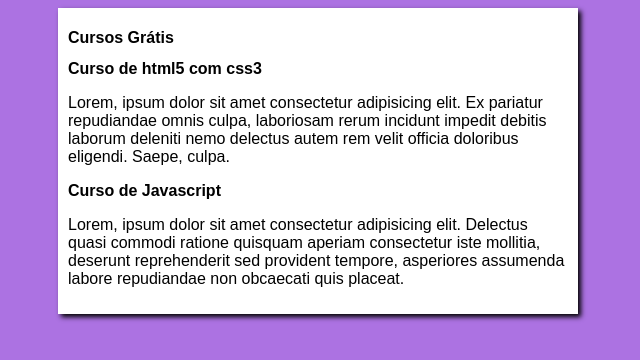
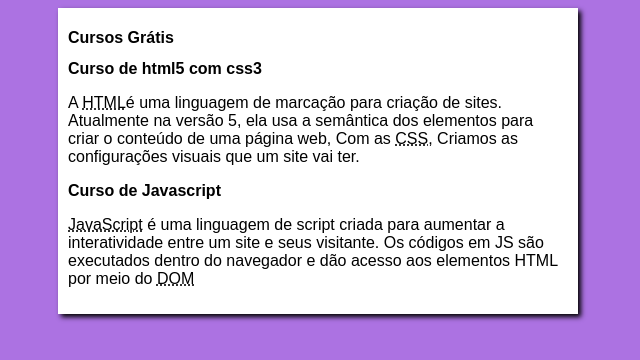
Before and after one commit to felipedevweb21/projeto-site, a plain HTML site: page index.html in a window 1280 px wide. Shown: the whole page, without its empty margins (322-962 px from the left). Drawn offline with Linux system fonts and the light colour scheme.

Commit message:
imagens e parágrafos

```diff
--- a/index.html
+++ b/index.html
@@ -13,11 +13,16 @@
     </header>
     <article>
       <h2>Curso de html5 com css3</h2>
-      <p>Lorem, ipsum dolor sit amet consectetur adipisicing elit. Ex pariatur repudiandae omnis culpa, laboriosam rerum incidunt impedit debitis laborum deleniti nemo delectus autem rem velit officia doloribus eligendi. Saepe, culpa.</p>
+      <p> A <abbr title="Hypertext Markup Language">HTML</abbr>é uma linguagem de marcação para
+      criação de sites. Atualmente na versão 5, ela usa a semântica dos elementos para criar o conteúdo
+    de uma página web, Com as <abbr title="Cascading Style Sheets">CSS</abbr>, Criamos as
+  configurações visuais que um site vai ter.</p>
     </article>
     <article>
       <h2>Curso de Javascript</h2>
-      <p>Lorem, ipsum dolor sit amet consectetur adipisicing elit. Delectus quasi commodi ratione quisquam aperiam consectetur iste mollitia, deserunt reprehenderit sed provident tempore, asperiores assumenda labore repudiandae non obcaecati quis placeat.</p>
+      <p> <abbr title="JavaScript">JavaScript</abbr> é uma linguagem de script criada para aumentar
+      a interatividade entre um site e seus visitante. Os códigos em JS são executados dentro do navegador e dão acesso
+    aos elementos HTML por meio do <abbr title="Document Object Model">DOM</abbr></p>
     </article>
   </main>
 </body>
```
Also changed, not shown: img/btn-back.png (added), img/curso-em-video-cor.png (added), img/curso-em-video-pb.png (added), img/curso-html-css.png (added), img/curso-javascript.png (added).
